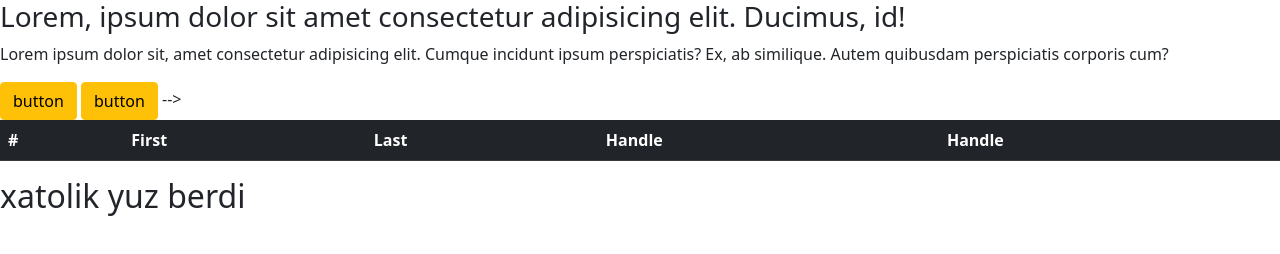
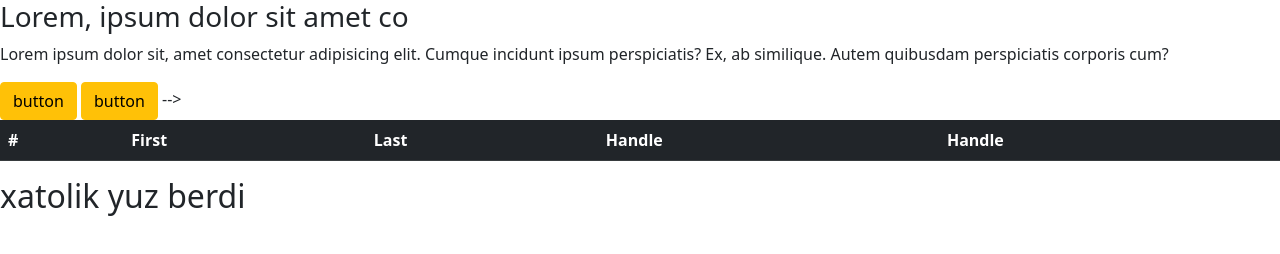
Before and after one commit to umid2401/task_39_40_js, a plain HTML site: page index.html in a window 1280 px wide. Drawn offline with Linux system fonts and the light colour scheme; no server answers.

Commit message:
second change

```diff
--- a/index.html
+++ b/index.html
@@ -11,7 +11,7 @@
 </head>
 
 <body>
-  <h3>Lorem, ipsum dolor sit amet consectetur adipisicing elit. Ducimus, id!</h3>
+  <h3>Lorem, ipsum dolor sit amet co</h3>
     <!-- <button id="btn" class="btn btn-primary">Button</button>
     <div class="boxes">
         <input class="input" type="text" maxlength="200">
```
